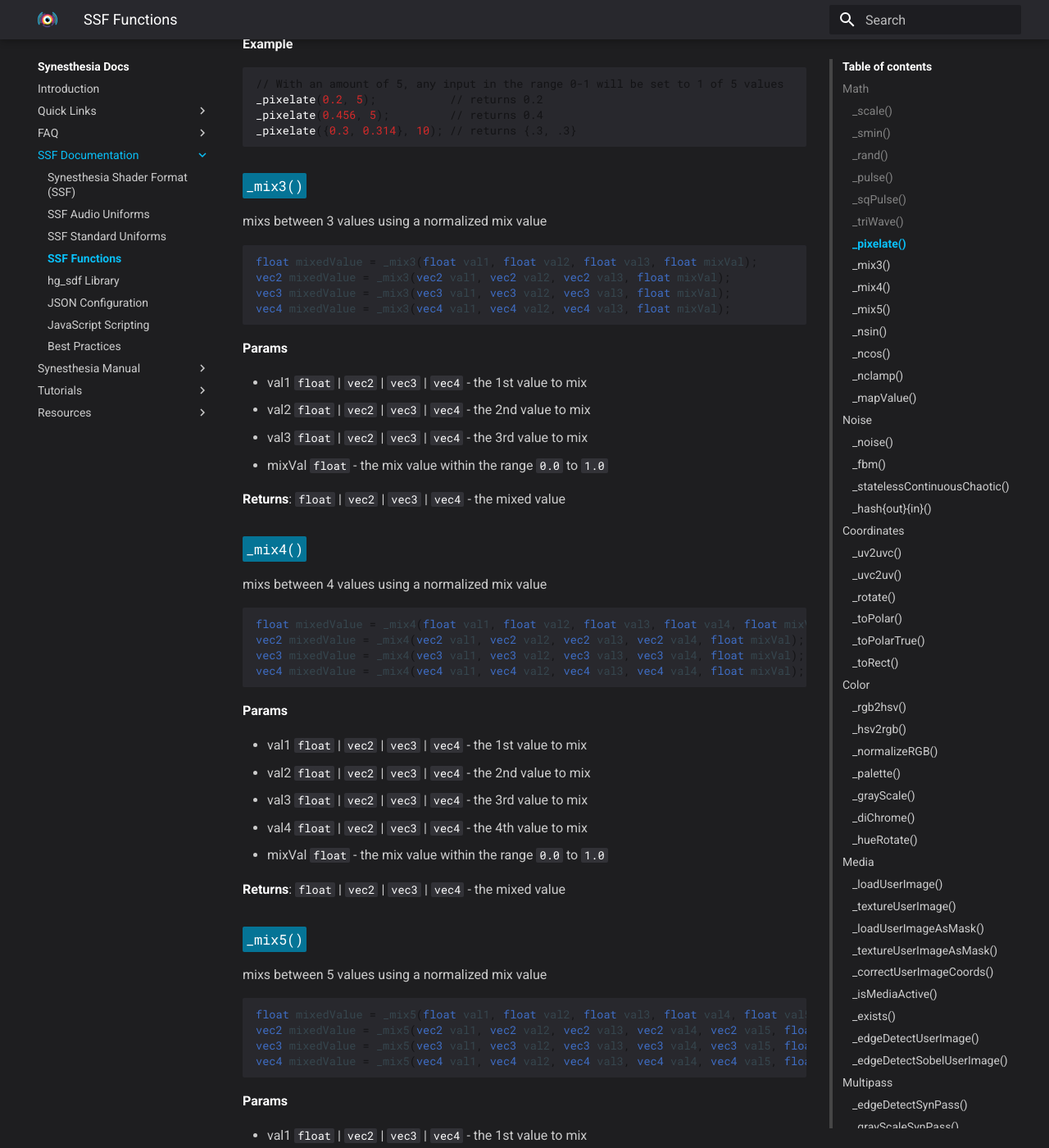
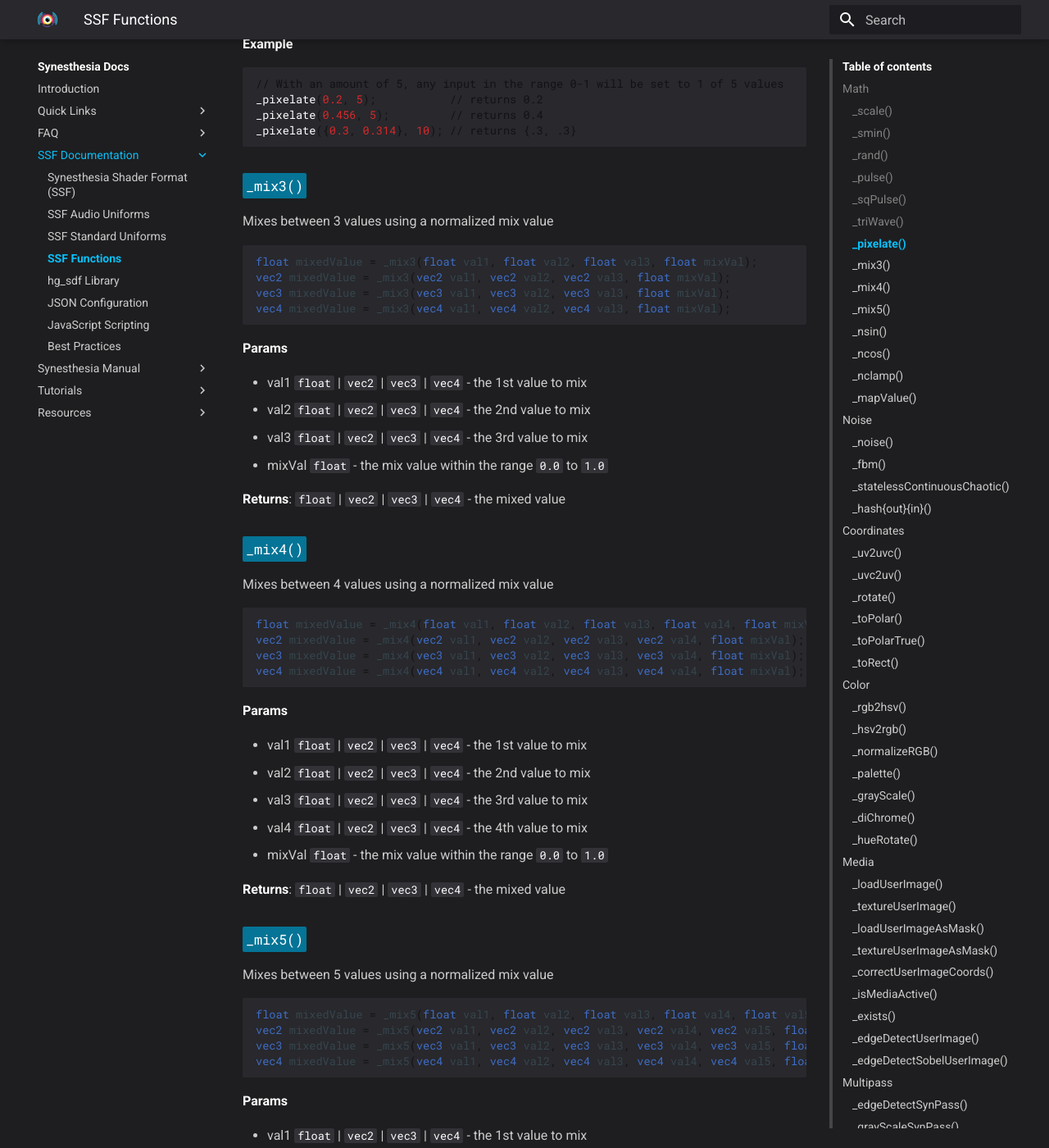
Before and after one commit to gravity-current/synesthesia-docs, an MkDocs documentation site: the page built from docs/ssf/functions.md, in a window 1280 px wide and 1400 px high, scrolled down 2906 px. Shown: the whole window at 82% size. Built offline with MkDocs 1.6.1 and Material for MkDocs 9.7.7, drawn with Linux system fonts in a browser that asks for light colours; some of the changed text lies outside the part shown.

Commit message:
Fix minor capitalization and wording issues

````diff
--- a/docs/ssf/functions.md
+++ b/docs/ssf/functions.md
@@ -131,7 +131,7 @@ _pixelate({0.3, 0.314}, 10); // returns {.3, .3}
 
 ### `_mix3()`
 
-mixs between 3 values using a normalized mix value
+Mixes between 3 values using a normalized mix value
 
 ```glsl
 float mixedValue = _mix3(float val1, float val2, float val3, float mixVal);
@@ -151,7 +151,7 @@ vec4 mixedValue = _mix3(vec4 val1, vec4 val2, vec4 val3, float mixVal);
 
 ### `_mix4()`
 
-mixs between 4 values using a normalized mix value
+Mixes between 4 values using a normalized mix value
 
 ```glsl
 float mixedValue = _mix4(float val1, float val2, float val3, float val4, float mixVal);
@@ -172,7 +172,7 @@ vec4 mixedValue = _mix4(vec4 val1, vec4 val2, vec4 val3, vec4 val4, float mixVal
 
 ### `_mix5()`
 
-mixs between 5 values using a normalized mix value
+Mixes between 5 values using a normalized mix value
 
 ```glsl
 float mixedValue = _mix5(float val1, float val2, float val3, float val4, float val5, float mixVal);
````
Also changed, not shown: other parts of docs/ssf/functions.md (+3 -3 lines), docs/ssf/hg_sdf.md (+1 -1 lines).
